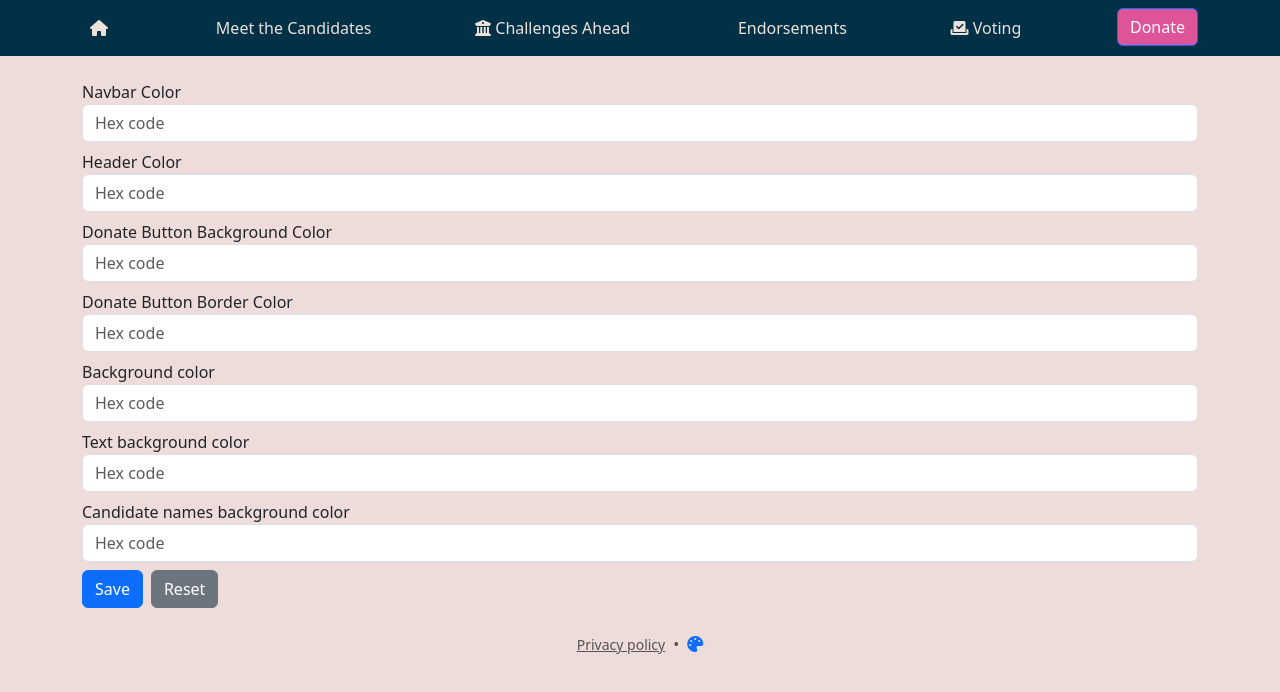
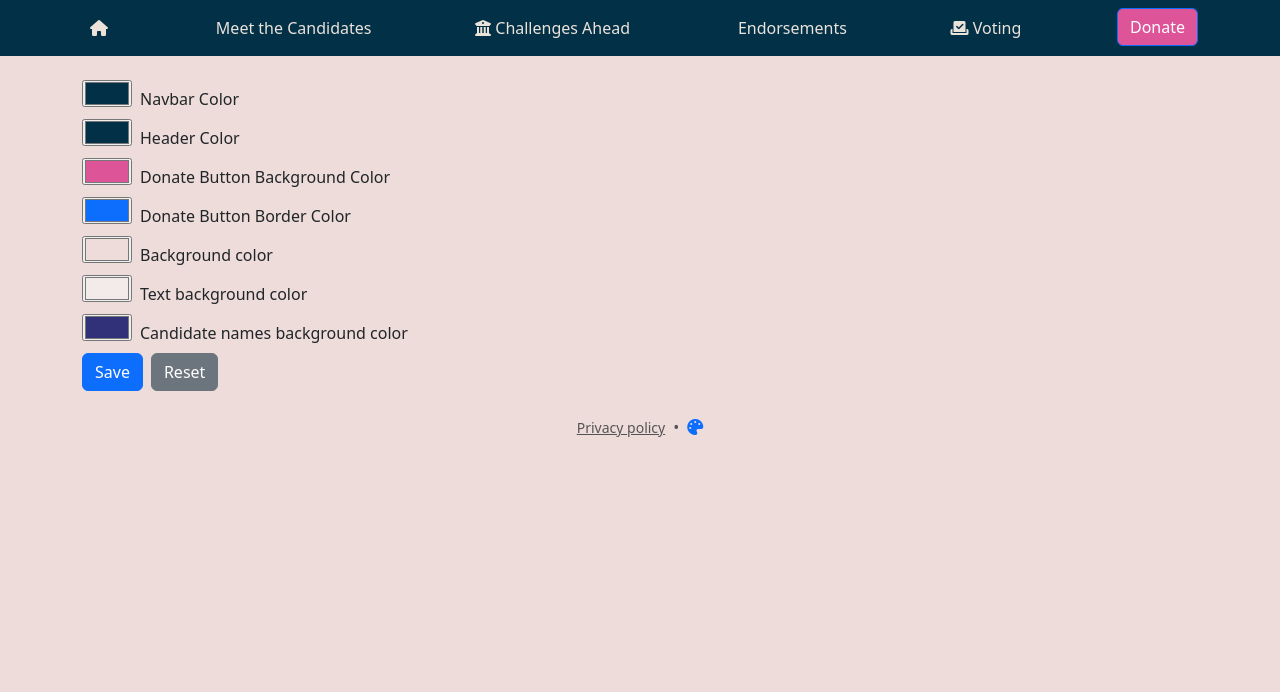
Before and after one commit to ctstone/precinct-two, an Angular app in the folder frontend/: page /theme in a window 1280 px wide. Shown: the top 692 px of the page. Built offline with nearby package versions, Linux system fonts and the light colour scheme; some icons are missing.

Commit message:
add color input widget

```diff
--- a/frontend/src/app/theme.component.ts
+++ b/frontend/src/app/theme.component.ts
@@ -8,8 +8,8 @@ import { FormBuilder, FormsModule, ReactiveFormsModule } from '@angular/forms';
     <form class="container mt-4" (ngSubmit)="save()">
       @for (prop of settings; track prop.var) {
         <div class="mb-2">
+          <input [id]="prop.var" type="color" class="me-2" [formControl]="prop.control" placeholder="Hex code" />
           <label [for]="prop.var">{{prop.label}}</label>
-          <input [id]="prop.var" type="text" class="form-control" [formControl]="prop.control" placeholder="Hex code" />
         </div>
       }
 
@@ -27,37 +27,37 @@ export class ThemeComponent {
     {
       label: 'Navbar Color',
       var: '--navbar-color',
-      control: this.fb.control(''),
+      control: this.fb.control('#023047'),
     },
     {
       label: 'Header Color',
       var: '--heading-color',
-      control: this.fb.control(''),
+      control: this.fb.control('#023047'),
     },
     {
       label: 'Donate Button Background Color',
       var: '--donate-btn-background-color',
-      control: this.fb.control(''),
+      control: this.fb.control('#de5499'),
     },
     {
       label: 'Donate Button Border Color',
       var: '--donate-btn-border-color',
-      control: this.fb.control(''),
+      control: this.fb.control('#0d6efd'),
     },
     {
       label: 'Background color',
       var: '--background-color',
-      control: this.fb.control(''),
+      control: this.fb.control('#eddcd9'),
     },
     {
       label: 'Text background color',
       var: '--text-background-color',
-      control: this.fb.control(''),
+      control: this.fb.control('#f2ebe9'),
     },
     {
       label: 'Candidate names background color',
       var: '--names-background-color',
-      control: this.fb.control(''),
+      control: this.fb.control('#303179'),
     }
   ];
 
```
